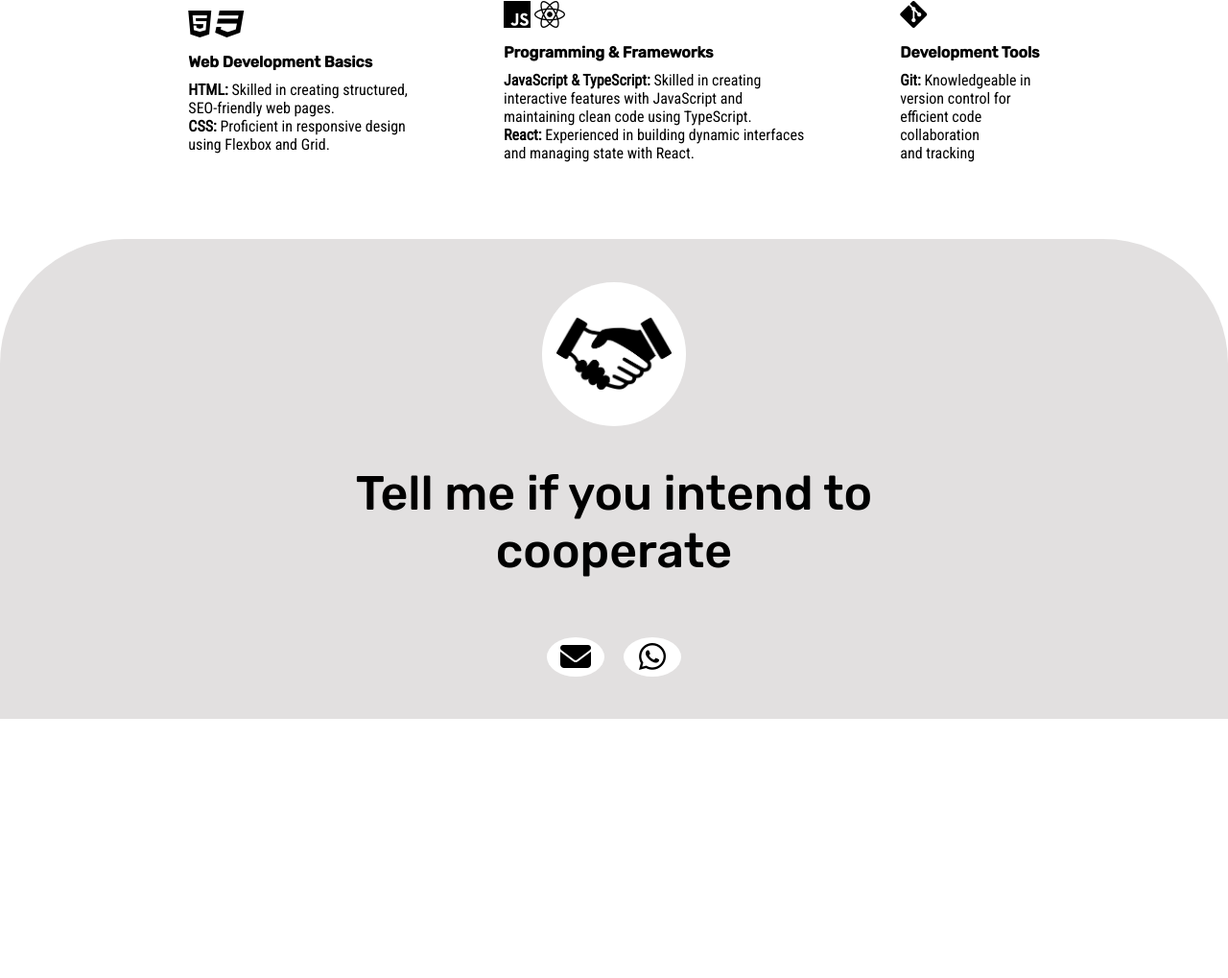
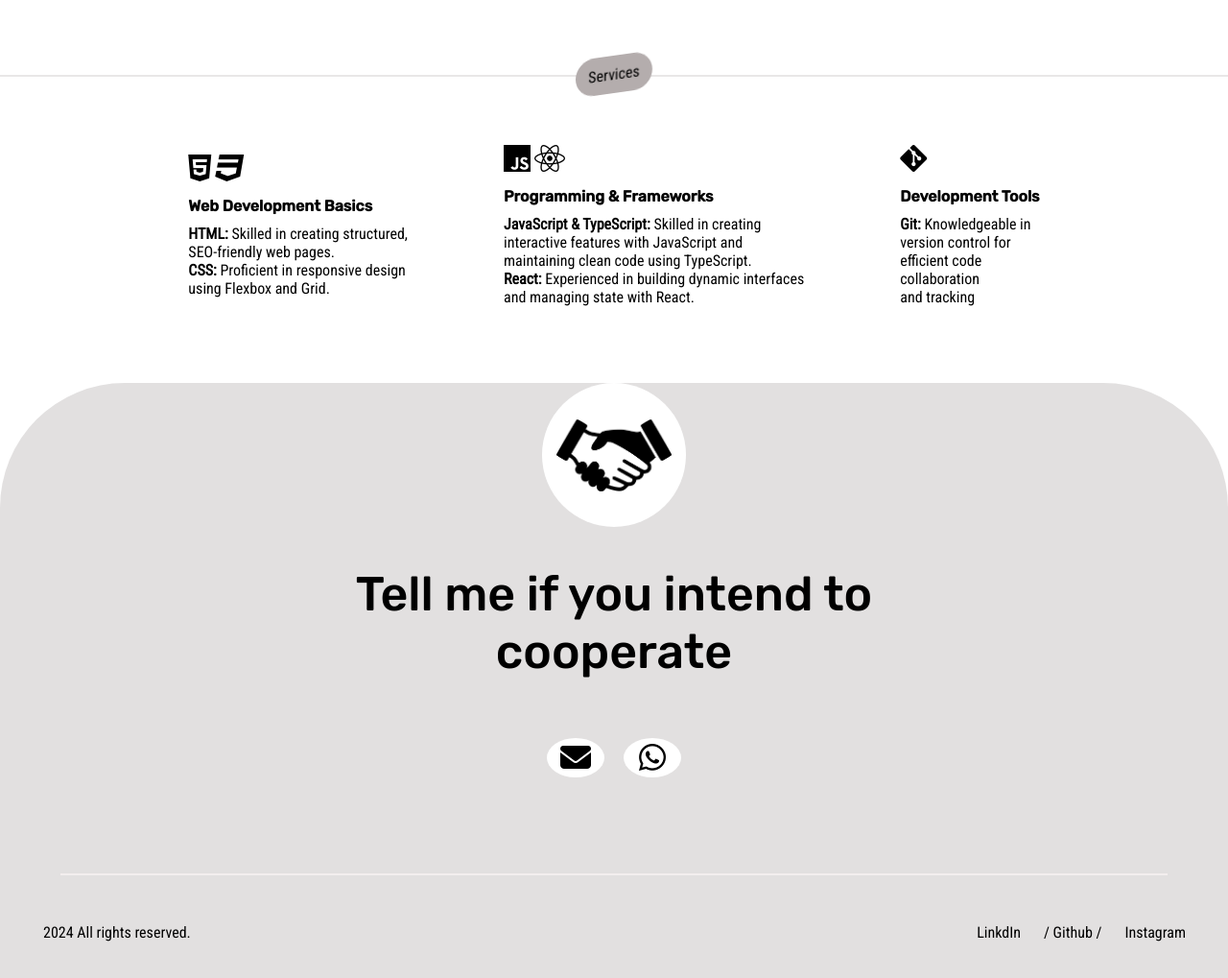
Before and after one commit to HassanJahandideh/Portfolio-cv, a plain HTML site: page index.html in a window 1280 px wide. Shown: the part 891-1910 px from the top of the page at 96% size. Before the commit the page ends 1640 px from the top, so only its background shows below. Drawn offline with Linux system fonts and the light colour scheme.

Commit message:
fully finishing portfolio design.

```diff
--- a/index.html
+++ b/index.html
@@ -153,6 +153,28 @@
                   <a href="" class="whatsapp"><i class="fa-brands fa-whatsapp fa-2xl" style="color: #000000;"></i></a>
                </div>
             </div>
+            <!-- footer -->
+            <div class="footer-container">
+               <hr class="footer-hr">
+               <div class="date-link-container">
+                  <div class="date-text"><span class="js-date">2024</span> All rights reserved.</div>
+                  <div class="footer-links-container">
+                     <a
+                        href="https://www.linkedin.com/public-profile/settings?lipi=urn%3Ali%3Apage%3Ad_flagship3_profile_self_edit_contact-info%3B%2BKhbmwDlR32%2F2Y7ogYALpg%3D%3D"><i
+                           class="fa-brands fa-linkedin fa-2xl" id="footer-icon-link" style="color: #000000;"></i></a>
+                     <a href="https://www.linkedin.com/public-profile/settings?lipi=urn%3Ali%3Apage%3Ad_flagship3_profile_self_edit_contact-info%3B%2BKhbmwDlR32%2F2Y7ogYALpg%3D%3D"
+                        class="footer-links">LinkdIn</a>
+
+                     <a href=""><i class="fa-brands fa-square-github fa-2xl" id="footer-icon-link"
+                           style="color: #000000;"></i></a>
+                     <a href="" class="footer-links"> / Github /</a>
+
+                     <a href=""><i class="fa-brands fa-square-instagram fa-2xl" id="footer-icon-link"
+                           style="color: #000000;"></i></a>
+                     <a href="" class="footer-links">Instagram</a>
+                  </div>
+               </div>
+            </div>
          </div>
       </div>
    </div>
--- a/style/style.css
+++ b/style/style.css
@@ -96,7 +96,6 @@ button {
    display: none;
 }
 
-.introduce-container {}
 
 .my-picture-container {
    display: flex;
@@ -171,10 +170,10 @@ button {
 
 .under-intro-container {
    margin-top: 250px;
-
+   margin-top: 400px;
 }
 .services-hr {
-   width: 80%;
+   width: 100%;
    border: 1px solid rgb(233, 231, 231);
 }
 .servicestext-container {
@@ -204,14 +203,8 @@ button {
    align-items: center;
    justify-content: center;
 }
-.services {
-
-}
 .services-logo-container {
    margin-top: 0px;
-}
-.services-logo {
-
 }
 .services-title {
    margin-top: 20px;
@@ -231,11 +224,8 @@ button {
 .contact-container {
    background-color: rgb(226, 224, 224);
    margin-top: 80px;
-   height: 500px;
+   height: 700px;
    border-radius: 130px 130px 0 0;
-   display: flex;
-   justify-content: center;
-   align-items: center;
 }
 .contact {
    display: flex;
@@ -293,6 +283,36 @@ button {
    justify-content: center;
    display: flex;
    text-decoration: none;
+}
+
+.footer-hr {
+   margin-top: 100px;
+   border: 1px solid rgb(243, 238, 238);
+   width: 90%;
+}
+.date-text {
+   margin: 50px 45px 0;
+   font-family: "Roboto Condensed", sans-serif;
+   font-optical-sizing: auto;
+   font-weight: 300;
+   font-style: normal;
+}
+.footer-links-container {
+   margin-top: -19px;
+   margin-right: 34px;
+   float: right;
+}
+.footer-links {
+   padding: 10px;
+   text-decoration: none;
+   font-family: "Roboto Condensed", sans-serif;
+   font-optical-sizing: auto;
+   font-weight: 200;
+   font-style: normal;
+   color: black;
+}
+#footer-icon-link {
+   display: none;
 }
 
 @media only screen and (max-width:910px) {
@@ -379,4 +399,12 @@ button {
    .about-services {
       font-size: 0.8rem;
    }
+
+   .footer-links {
+      display: none;
+   }
+   #footer-icon-link {
+      display: inline;
+      padding: 5px;
+   }
 }
```
